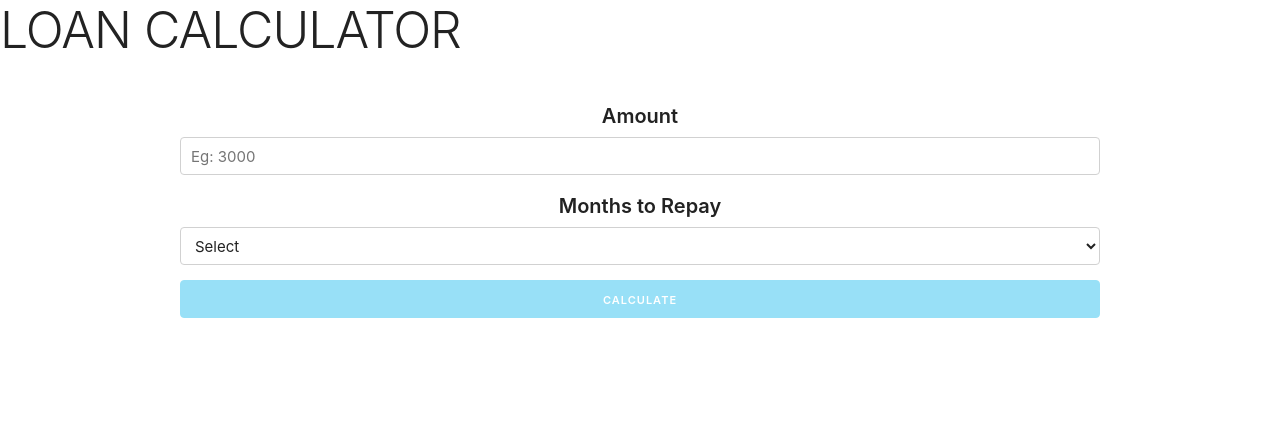
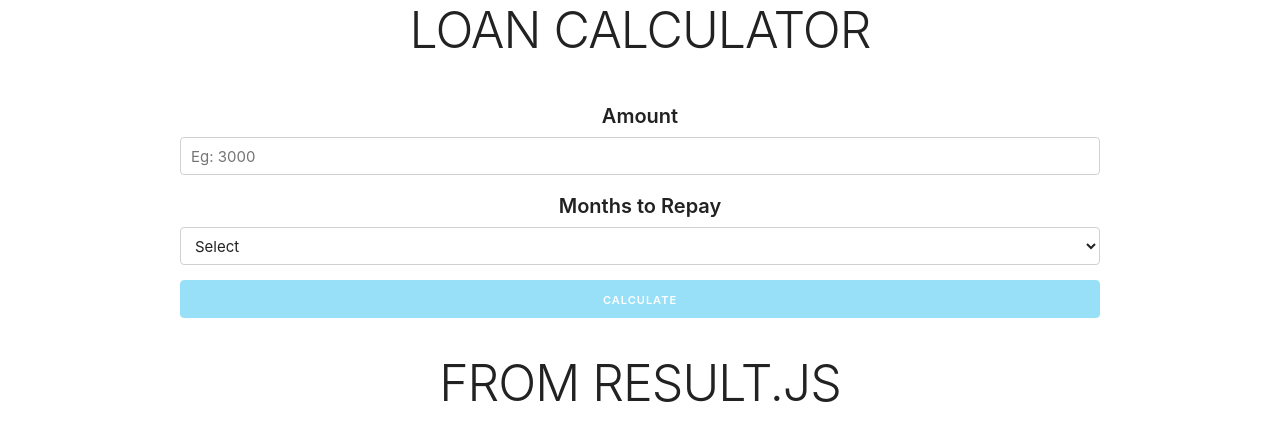
Before and after one commit to devrolet/loan-calc, a React (Create React App) app: page / in a window 1280 px wide. Shown: the top 440 px of the page. Built offline with nearby package versions, Linux system fonts and the light colour scheme.

Commit message:
Create Result Component

```diff
--- a/src/App.js
+++ b/src/App.js
@@ -1,6 +1,7 @@
 import React, {Component, Fragment} from 'react';
 import './App.css';
 import Form from './components/Form.js';
+import Result from './components/Result.js'
 import {calculateTotal} from './helper';
 
 import './normalize.css';
@@ -15,9 +16,6 @@ class App extends Component {
   }
 
   loanInformation = (amount, term) => {
-    // console.log('from app.js');
-    // console.log(amount);
-    // console.log(term);
 
     const total = calculateTotal(amount, term);
 
@@ -30,11 +28,15 @@ class App extends Component {
   render() {
     return (
       <Fragment>
-        <h1>Loan Calculator</h1>
-        <div className="container">
-          <Form
-            loanInformation={this.loanInformation}
-          />
+        <div className="App">
+          <h1>Loan Calculator</h1>
+          <div className="container">
+            <Form
+              loanInformation={this.loanInformation}
+            />
+
+            <Result />
+          </div>
         </div>
       </Fragment>
     );
--- /dev/null
+++ b/src/components/Result.js
@@ -0,0 +1,10 @@
+import React, { Component } from 'react';
+
+const Result = (props) => {
+    console.log(props);
+    return (
+        <h1>From Result.JS</h1>
+     );
+}
+
+export default Result;
```
